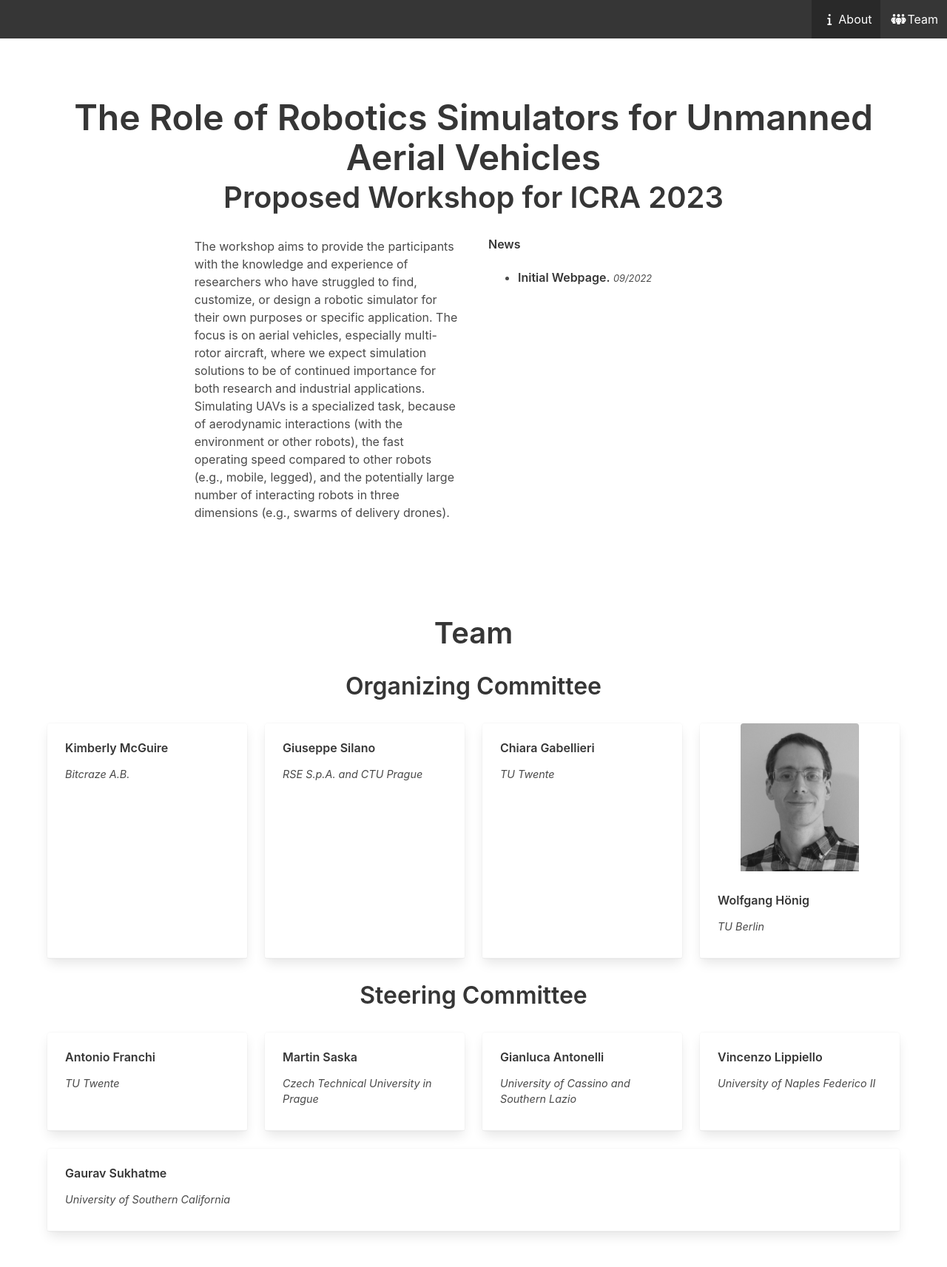
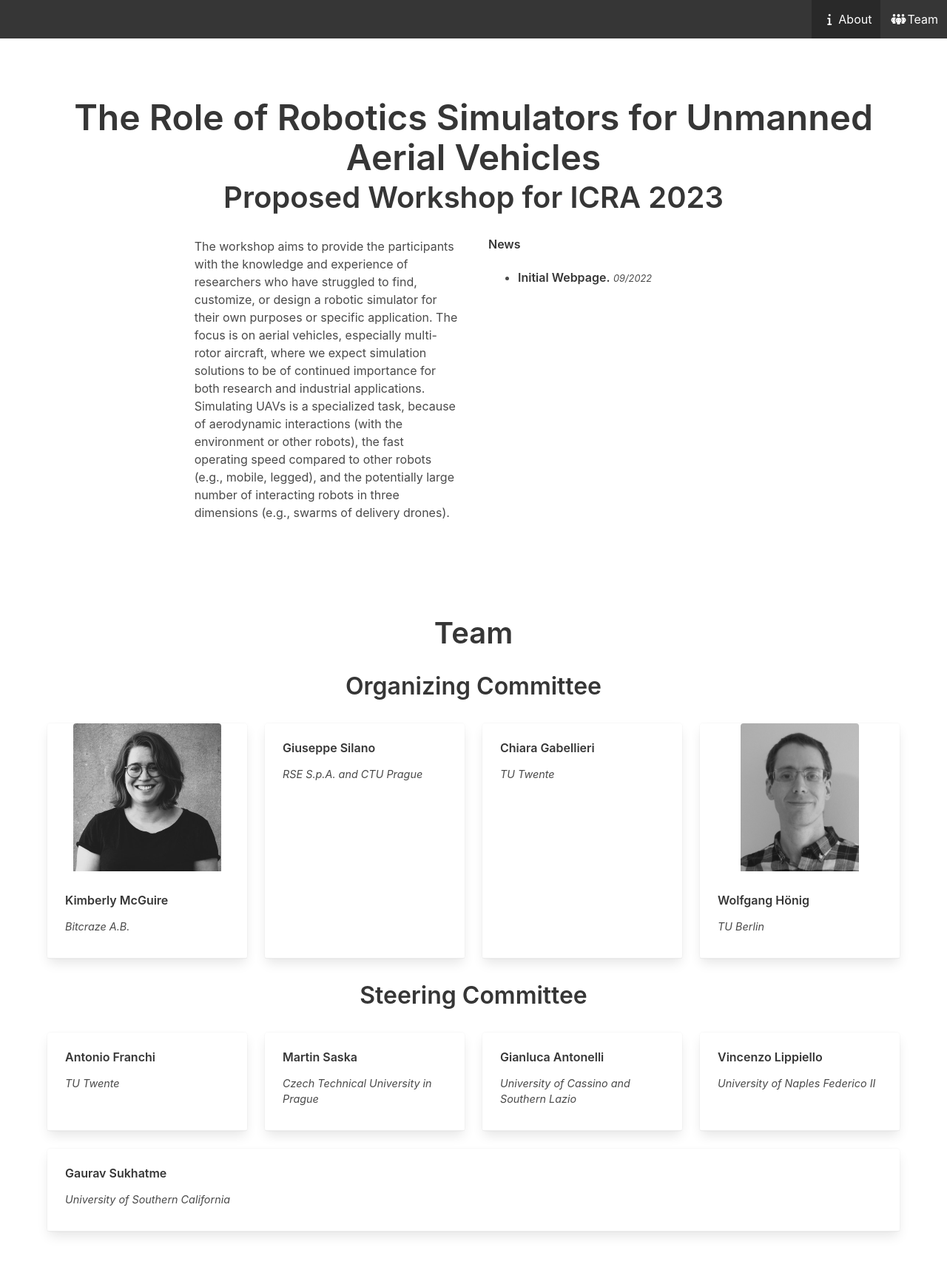
Before and after one commit to IMRCLab/workshop-uav-sims-icra2023, a Jekyll site: the page built from index.html, in a window 1280 px wide. Shown: the whole page at 74% size. Built offline with Jekyll 4.4.1, drawn with Linux system fonts in a browser that asks for light colours.

Commit message:
add kim picture team

```diff
--- a/_data/team.yml
+++ b/_data/team.yml
@@ -1,6 +1,7 @@
 organizers:
   - name: Kimberly McGuire
     affiliation: Bitcraze A.B.
+    image: knmcguire.jpg
   - name: Giuseppe Silano
     affiliation: RSE S.p.A. and CTU Prague
   - name: Chiara Gabellieri
```
Also changed, not shown: assets/img/knmcguire.jpg (added).
